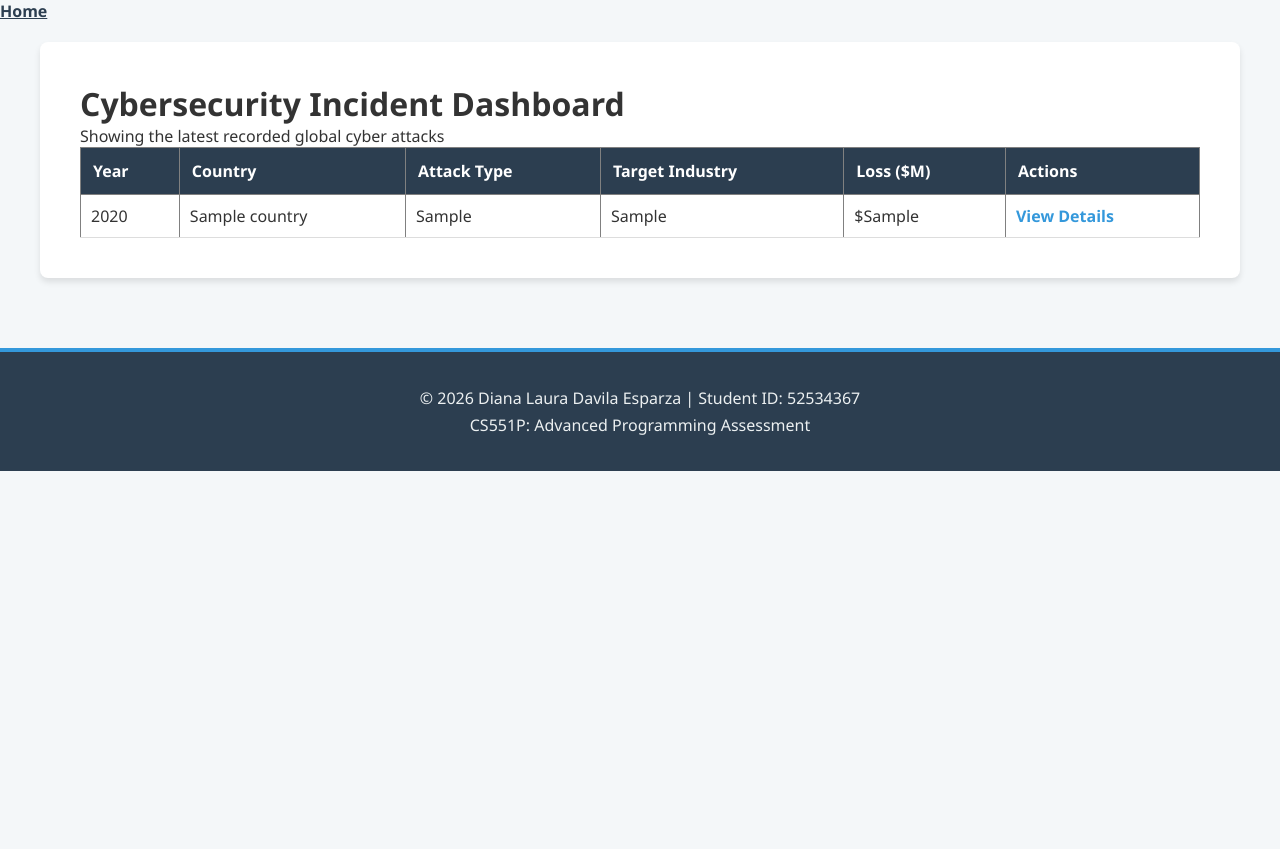
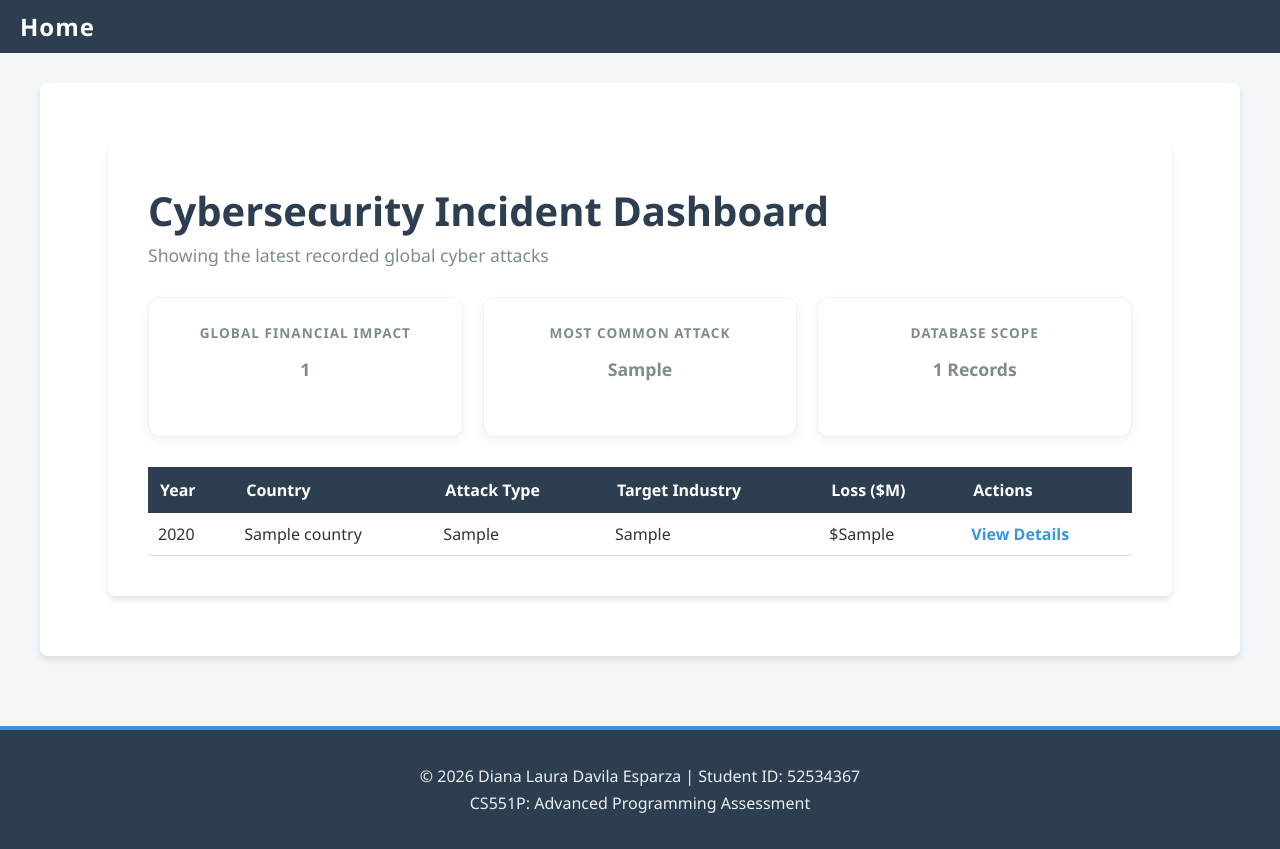
Before and after one commit to dianadavila198-svg/CS551P-Assessment-3-Full-stack-cybersecurity-incident-analytics-dashboard, a Flask app: template templates/index.html in a window 1280 px wide. Before the commit the page ends 471 px from the top, so only its background shows below. Run offline with Flask 3, Linux system fonts and the light colour scheme; the template is opened without the code that fills it: most values are stand-ins (such as "Sample title", 1, 10 or a date in 2020).

Commit message:
Deep data analysis: key global summary cards. Logic on app.py, show up on flask templates, CSS design

```diff
--- a/app.py
+++ b/app.py
@@ -1,5 +1,6 @@
 import os
 import sqlite3
+import pandas as pd
 from flask import Flask, render_template
 from dotenv import load_dotenv
 
@@ -22,6 +23,7 @@ app = Flask(__name__)
 #App routing for mapping the URLS to a specific function that will handle the logic for that URL.
 # In our application, the URL ('/') means the home page
 @app.route('/')
+
 #HOME PAGE LOGIC (lIST VIEW)
 def index():
     #Stablish connection with data base function helper.
@@ -32,8 +34,30 @@ def index():
     rows = conn.execute("SELECT * from incidents").fetchall()
     #Terminates the connection
     conn.close()
-    #Passes the data to 'index.html' and renders the page in the browser
-    return render_template('index.html', rows=rows)
+
+    #----GLOBAL DATA ANALYSIS ----
+    #Read Data Base path into a data frame (df) so its readable with pandas library (as 2 dimensional data structure)
+    df = pd.read_sql_query("SELECT * FROM incidents", sqlite3.connect(db_path))
+    #Calculate total financial loss
+    total_loss_raw = df['Financial_Loss_inMillion$'].sum()
+    if total_loss_raw >= 1000:
+        total_loss = f"${round(total_loss_raw/1000,2)} USD Billions"
+    else:
+        total_loss = f"${round(total_loss_raw,2)} USD Millions"
+
+    #Identify the threat (attack_type) more frecuent
+    #df['Attack_Type'] python grab the big table (df) and grab only the column "Attack_Type"
+    primary_threat = df['Attack_Type'].mode()[0]
+
+    #Count total records
+    total_incidents = len(df)
+
+    #Passes the data to 'index.html'
+    return render_template('index.html',
+                           rows=rows,
+                           total_loss=total_loss,
+                           primary_threat = primary_threat,
+                           total_incidents = total_incidents)
 
 #MAIN TEMPLATE LAYOUT (index & detail to plug into)
 #<int:incident_id define ID as int variable, called 'incident_id'
@@ -56,8 +80,6 @@ def detail(incident_id):
     #Send the specific record to the detail page
     return render_template('detail.html', incident=incident)
 
-
-
 #EXECUTION CONTROL
 #Ensures app.py acts as a resusable module. This allows other tools such as tests.py
 #to import the Flask app configuration without actually starting the web server until
--- a/static/css/style.css
+++ b/static/css/style.css
@@ -34,6 +34,21 @@ centers content and prevents it from stretching on monitors--- */
     box-shadow: 0 4px 6px rgba(0,0,0,0.1); /* Adds a subtle shadow for depth */
     border-radius: 8px;   /* Rounds the corners of the main container */
 }
+
+/* --- Dashboard Header Styles --- */
+
+.container h1 {
+    font-size: 2.5rem;       /* Makes the title significantly bigger */
+    margin-bottom: 5px;      /* Small gap between title and subtitle */
+    color: #2c3e50;
+}
+
+.container p {
+    font-size: 1.1rem;       /* Makes the subtitle bigger */
+    color: #7f8c8d;          /* A lighter grey for the subtitle */
+    margin-bottom: 30px;     /* separate text from the table */
+}
+
 
 /* --- DASHBOARD TABLE STYLING--- */
 table {
@@ -106,3 +121,67 @@ a:hover {
 .footer-content p {
     margin: 5px 0;              /* Adds a tiny gap between the lines of text */
 }
+
+/* --- NAVIGATION BAR ---
+Acts as the housing for your Home link at the top of the page */
+.navbar {
+    background-color: #2c3e50; /* Dark blue background for the top bar */
+    padding: 10px 20px;        /* Space inside the bar */
+    margin-bottom: 10px;       /* Gap between bar and content */
+}
+
+/* --- HOME LINK ---  */
+.nav-logo {
+    display: inline-block;
+    font-size: 1.5rem;         /* Makes it big and title-like */
+    font-weight: 800;          /* Bold brand look */
+    color: #ffffff !important; /* Forces it to be white so it pops on dark blue */
+    text-decoration: none;     /* Removes the blue link underline */
+    letter-spacing: 1px;
+}
+
+.nav-logo:hover {
+    color: #3498db !important; /* Turns bright blue when user point at it */
+}
+
+/* --- Global data analysis cards  ---  */
+/* Container for the Cards */
+.stats-container {
+    display: flex;            /* Forces cards into a row */
+    justify-content: space-between; /* Spreads them out evenly */
+    gap: 20px;               /* Space between the cards */
+    margin: 30px 0;          /* Space above and below the whole row */
+}
+
+/* Individual Boxes (The "Cards") */
+.stat-card {
+    flex: 1;                 /* Ensures all cards are exactly the same size */
+    background: #ffffff;      /* Clean white background */
+    padding: 25px;
+    border-radius: 12px;     /* roun corners */
+    text-align: center;
+    border: 1px solid #eef2f3;
+    box-shadow: 0 4px 12px rgba(0, 0, 0, 0.05);
+    transition: transform 0.3s ease;
+}
+
+.stat-card:hover {
+    transform: translateY(-5px);
+    box-shadow: 0 8px 16px rgba(0, 0, 0, 0.1);
+}
+
+/*For titles */
+.stat-card h3 {
+    font-size: 0.85rem;
+    color: #7f8c8d;
+    text-transform: uppercase;
+    letter-spacing: 1px;
+    margin-bottom: 15px;
+}
+
+/* 5. The Large Numbers (The Data) */
+.stat-value {
+    font-size: 1.8rem;
+    font-weight: 800;        /* Thick, bold numbers like a real dashboard */
+    color: #2c3e50;          /* Matches your site's dark blue theme */
+}
--- a/templates/base.html
+++ b/templates/base.html
@@ -9,23 +9,24 @@
     <title>Cyber Incident Dashboard</title>
     </head>
     <body>
-        <nav>
-            <a href="/">Home</a>
+        <nav class="navbar">
+            <a href="/" class="nav-logo">Home</a>
         </nav>
 
-        <main>
-            <!--Opens where the specific page content will go -->
+        <div class="container">
+            <!--NINJA DELIMETERS-->
+            <!-- Opens where the specific page content will go -->
             {% block content %}
-            <!--NINJA DELIMETERS-->
             <!--Finish boundary for page content, (inheritance and scope). Ensuring modular integrity of the templates)  -->
             {% endblock %}
-        </main>
+        </div>
 
         <!-- More professional visualization of footer -->
         <footer class="site-footer">
             <div class="footer-content">
                 <p>&copy; 2026 Diana Laura Davila Esparza | Student ID: 52534367</p>
                 <p class="assessment-tag">CS551P: Advanced Programming Assessment</p>
-        </footer>
+
+            </div> </footer>
     </body>
 </html>
--- a/templates/index.html
+++ b/templates/index.html
@@ -2,6 +2,7 @@
 
 <!--NINJA DELIMETERS (To separate logic from presentation)-->
 <!--Template inheritance from base.html (Playing as main template layout)-->
+
 <!--Goes to 'base.html' to get header,navbar and footer -->
 {% extends 'base.html' %}
 <!--Opens where the specific page content will go -->
@@ -11,11 +12,36 @@
     <h1>Cybersecurity Incident Dashboard</h1>
     <p>Showing the latest recorded global cyber attacks</p>
 
-    <table border="1">
-        <!--Definition of titles of the columns -->
+    <!--Data analysis visualization-->
+    <!-- (stats-container) put information in a row -->
+    <div class="stats-container">
+        <!-- (stat-card) creates a white box look -->
+        <div class = "stat-card">
+            <h3>Global Financial Impact</h3>
+            <!-- (stat-value) Highlight numbers  -->
+            <p class = "stat-value">{{ total_loss }}</p>
+        </div>
+        <div class="stat-card">
+            <h3> Most Common Attack</h3>
+            <p class="stat-value"> {{ primary_threat }}</p>
+        </div>
+        <div class="stat-card">
+            <h3> Database Scope</h3>
+            <p class="stat-value">{{ total_incidents }} Records</p>
+        </div>
+    </div>
+
+    <table>
+        <!--Columns titles -->
         <thead>
             <tr>
-                <th>Year</th>            <th>Country</th>         <th>Attack Type</th>     <th>Target Industry</th> <th>Loss ($M)</th>       <th>Actions</th>         </tr>
+                <th>Year</th>
+                <th>Country</th>
+                <th>Attack Type</th>
+                <th>Target Industry</th>
+                <th>Loss ($M)</th>
+                <th>Actions</th>
+            </tr>
         </thead>
         <tbody>
             <!--NINJA DELIMETERS-->
@@ -30,7 +56,7 @@
                 <td>{{ row['Attack_Type'] }}</td>
                 <td>{{ row['Target_Industry'] }}</td>
                 <!--($) to make it look like currency data-->
-                <td>${{ row['Financial_loss_inMillion$'] }}</td>
+                <td>${{ row['Financial_Loss_inMillion$'] }}</td>
                 <td>
                     <!--Action link for end user for incident details-->
                     <a href="/incident/{{ row['Incident_ID'] }}">View Details</a>
```
Also changed, not shown: templates/detail.html (+7 -7 lines).
